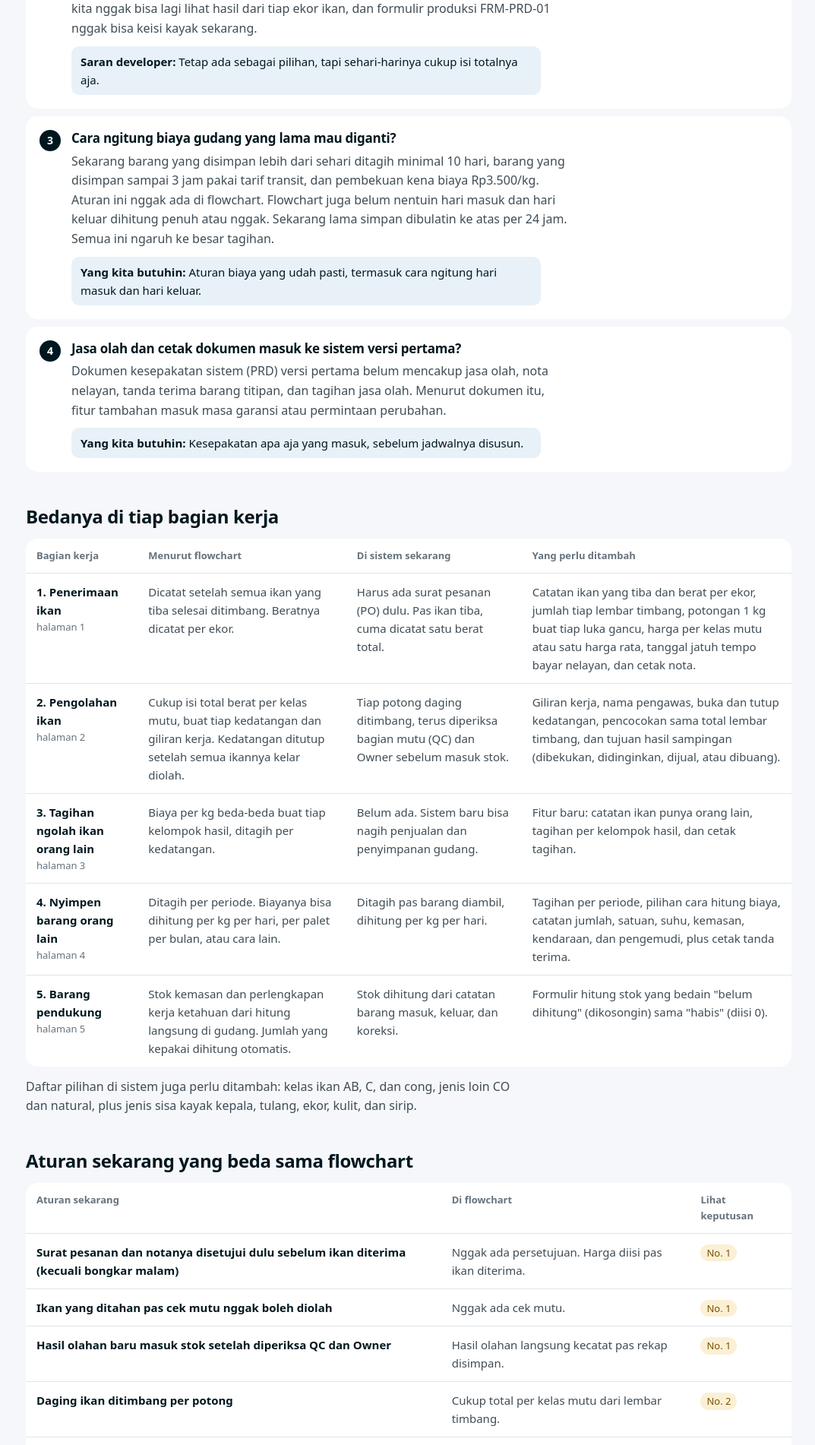
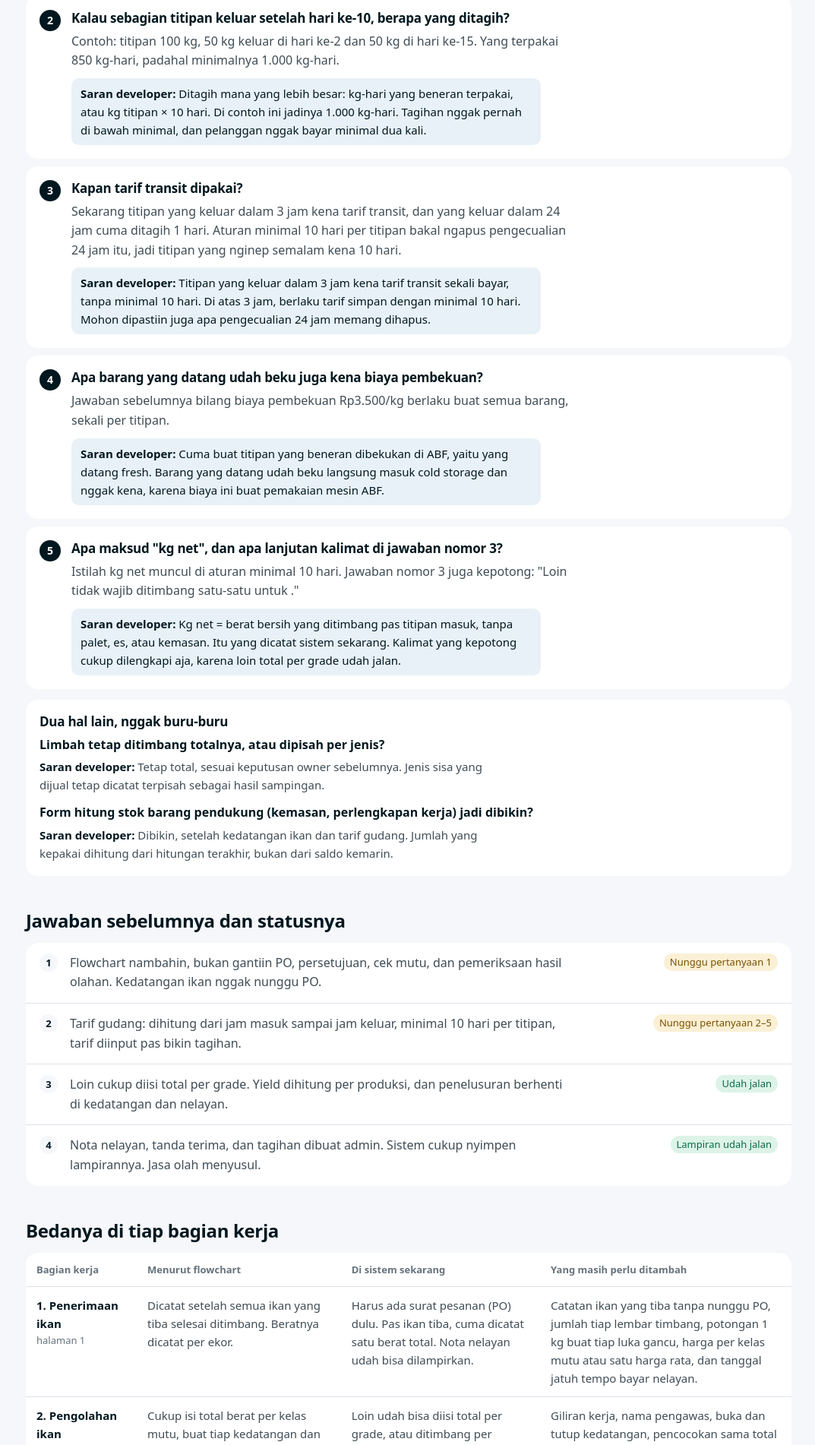
Before and after one commit to hdmimesir-afk/tunaproject, a Next.js app: page /flowchart in a window 1280 px wide. Shown: the part 880-2782 px from the top of the page at 76% size, without its empty margins (102-1175 px from the left). Built offline with nearby package versions, Linux system fonts and the light colour scheme; a web font is replaced by a local one.

Commit message:
Halaman /flowchart: status jawaban tim Katalis dan lima pertanyaan lanjutan dengan saran developer

```diff
--- a/app/flowchart/flowchart.css
+++ b/app/flowchart/flowchart.css
@@ -47,6 +47,16 @@
 .f-hal { display: block; font-size: 0.8125rem; font-weight: 400; color: var(--f-muted); }
 .f-tanda { display: inline-block; padding: 1px 8px; border-radius: 999px; background: var(--f-warn-bg); color: var(--f-warn); font-size: 0.8125rem; font-weight: 500; white-space: nowrap; }
 
+.f-tanda-siap { background: #ddf3e8; color: #0b6b4a; }
+.flowchart .f-status { display: grid; gap: 1px; overflow: hidden; border-radius: 16px; background: var(--f-rule); }
+.f-status li { display: grid; grid-template-columns: 28px minmax(0, 1fr) auto; gap: 12px; align-items: start; padding: 14px 18px; background: var(--f-card); }
+.f-nomor { width: 24px; height: 24px; border-radius: 50%; background: var(--f-paper); font-size: 0.8125rem; font-weight: 600; line-height: 24px; text-align: center; }
+.f-status p { max-width: 72ch; color: var(--f-ink-2); }
+.flowchart .f-lain { display: grid; gap: 12px; }
+.f-lain li { display: grid; gap: 4px; }
+.f-lain li > span { max-width: 72ch; color: var(--f-ink-2); font-size: 0.9375rem; }
+.f-lain li > span b { color: var(--f-ink); }
+
 .f-koreksi { display: grid; gap: 10px; }
 .f-koreksi article { display: grid; gap: 6px; min-width: 0; padding: 18px; border-radius: 16px; background: var(--f-card); }
 .f-koreksi article > p { max-width: 72ch; color: var(--f-ink-2); }
@@ -73,6 +83,8 @@
   .f-keputusan li { padding: 14px 14px 14px 52px; }
   .f-keputusan li::before { left: 14px; top: 14px; }
   .f-koreksi article { padding: 14px; }
+  .f-status li { grid-template-columns: 24px minmax(0, 1fr); padding: 14px; }
+  .f-status li .f-tanda { grid-column: 2; justify-self: start; }
 
   /* Di HP, tiap baris tabel jadi satu kartu dengan label di atas isinya, supaya tidak perlu digeser ke samping. */
   .f-tabel { overflow: visible; border-radius: 0; background: none; }
--- a/app/flowchart/page.tsx
+++ b/app/flowchart/page.tsx
@@ -4,7 +4,7 @@ import "./flowchart.css";
 
 export const metadata: Metadata = {
   title: "KATALIS ERP | Penyesuaian Flowchart",
-  description: "Bedanya flowchart sama sistem KATALIS ERP yang jalan sekarang, plus empat hal yang perlu diputusin.",
+  description: "Status jawaban tim Katalis atas flowchart, plus lima pertanyaan lanjutan dengan saran developer.",
   robots: { index: false, follow: false },
 };
 export const viewport: Viewport = { width: "device-width", initialScale: 1, themeColor: "#00171F" };
@@ -15,73 +15,83 @@ const JALUR = [
   { nama: "Jalur 3", isi: "Nyimpen barang punya orang lain (jasa simpan)" },
 ];
 
-const KEPUTUSAN = [
+const LANJUTAN = [
   {
-    tanya: "Flowchart ini gantiin tahap yang udah ada, atau cuma nambahin?",
-    alasan: "Sistem sekarang punya empat tahap: bikin surat pesanan (PO), nyetujuin pesanan, cek mutu ikan, dan meriksa hasil olahan. Keempatnya nggak ada di flowchart, jadi belum jelas masih dipakai atau nggak.",
-    label: "Saran developer",
-    jawab: "Nambahin aja. Harga dan mutu ikan tetap dicek kayak sekarang, terus catatan ikan yang tiba disambungin ke tahap-tahap itu.",
+    tanya: "Kalau ikan dicatat tanpa nunggu PO, siapa yang nyetujuin harga nelayan, dan apa pembayaran tetap nunggu persetujuan?",
+    alasan: "Jawaban sebelumnya: kedatangan ikan dan nota nelayan nggak boleh nunggu PO. Padahal sekarang harga disetujui Finance dan Owner dulu sebelum bisa dibayar, jadi kontrol ini perlu tempat baru.",
+    saran: "Kedatangan dicatat langsung, lengkap dengan berat, grade, dan harga dari nota nelayan, terus sistem otomatis bikin pengajuan pembelian. Finance meriksa, Owner nyetujuin, dan pembayaran baru bisa dicatat setelah disetujui. Cek mutu dan produksi tetap jalan tanpa nunggu. Caranya sama kayak bongkar malam sekarang.",
   },
   {
-    tanya: "Daging ikan (loin) masih perlu ditimbang satu-satu?",
-    alasan: "Flowchart cuma nyatet berat total per kelas mutu. Kalau timbang satu-satu dihapus, kita nggak bisa lagi lihat hasil dari tiap ekor ikan, dan formulir produksi FRM-PRD-01 nggak bisa keisi kayak sekarang.",
-    label: "Saran developer",
-    jawab: "Tetap ada sebagai pilihan, tapi sehari-harinya cukup isi totalnya aja.",
+    tanya: "Kalau sebagian titipan keluar setelah hari ke-10, berapa yang ditagih?",
+    alasan: "Contoh: titipan 100 kg, 50 kg keluar di hari ke-2 dan 50 kg di hari ke-15. Yang terpakai 850 kg-hari, padahal minimalnya 1.000 kg-hari.",
+    saran: "Ditagih mana yang lebih besar: kg-hari yang beneran terpakai, atau kg titipan × 10 hari. Di contoh ini jadinya 1.000 kg-hari. Tagihan nggak pernah di bawah minimal, dan pelanggan nggak bayar minimal dua kali.",
   },
   {
-    tanya: "Cara ngitung biaya gudang yang lama mau diganti?",
-    alasan: "Sekarang barang yang disimpan lebih dari sehari ditagih minimal 10 hari, barang yang disimpan sampai 3 jam pakai tarif transit, dan pembekuan kena biaya Rp3.500/kg. Aturan ini nggak ada di flowchart. Flowchart juga belum nentuin hari masuk dan hari keluar dihitung penuh atau nggak. Sekarang lama simpan dibulatin ke atas per 24 jam. Semua ini ngaruh ke besar tagihan.",
-    label: "Yang kita butuhin",
-    jawab: "Aturan biaya yang udah pasti, termasuk cara ngitung hari masuk dan hari keluar.",
+    tanya: "Kapan tarif transit dipakai?",
+    alasan: "Sekarang titipan yang keluar dalam 3 jam kena tarif transit, dan yang keluar dalam 24 jam cuma ditagih 1 hari. Aturan minimal 10 hari per titipan bakal ngapus pengecualian 24 jam itu, jadi titipan yang nginep semalam kena 10 hari.",
+    saran: "Titipan yang keluar dalam 3 jam kena tarif transit sekali bayar, tanpa minimal 10 hari. Di atas 3 jam, berlaku tarif simpan dengan minimal 10 hari. Mohon dipastiin juga apa pengecualian 24 jam memang dihapus.",
   },
   {
-    tanya: "Jasa olah dan cetak dokumen masuk ke sistem versi pertama?",
-    alasan: "Dokumen kesepakatan sistem (PRD) versi pertama belum mencakup jasa olah, nota nelayan, tanda terima barang titipan, dan tagihan jasa olah. Menurut dokumen itu, fitur tambahan masuk masa garansi atau permintaan perubahan.",
-    label: "Yang kita butuhin",
-    jawab: "Kesepakatan apa aja yang masuk, sebelum jadwalnya disusun.",
+    tanya: "Apa barang yang datang udah beku juga kena biaya pembekuan?",
+    alasan: "Jawaban sebelumnya bilang biaya pembekuan Rp3.500/kg berlaku buat semua barang, sekali per titipan.",
+    saran: "Cuma buat titipan yang beneran dibekukan di ABF, yaitu yang datang fresh. Barang yang datang udah beku langsung masuk cold storage dan nggak kena, karena biaya ini buat pemakaian mesin ABF.",
   },
+  {
+    tanya: "Apa maksud \"kg net\", dan apa lanjutan kalimat di jawaban nomor 3?",
+    alasan: "Istilah kg net muncul di aturan minimal 10 hari. Jawaban nomor 3 juga kepotong: \"Loin tidak wajib ditimbang satu-satu untuk .\"",
+    saran: "Kg net = berat bersih yang ditimbang pas titipan masuk, tanpa palet, es, atau kemasan. Itu yang dicatat sistem sekarang. Kalimat yang kepotong cukup dilengkapi aja, karena loin total per grade udah jalan.",
+  },
+];
+
+const LAIN = [
+  {
+    tanya: "Limbah tetap ditimbang totalnya, atau dipisah per jenis?",
+    saran: "Tetap total, sesuai keputusan owner sebelumnya. Jenis sisa yang dijual tetap dicatat terpisah sebagai hasil sampingan.",
+  },
+  {
+    tanya: "Form hitung stok barang pendukung (kemasan, perlengkapan kerja) jadi dibikin?",
+    saran: "Dibikin, setelah kedatangan ikan dan tarif gudang. Jumlah yang kepakai dihitung dari hitungan terakhir, bukan dari saldo kemarin.",
+  },
+];
+
+const JAWABAN = [
+  { isi: "Flowchart nambahin, bukan gantiin PO, persetujuan, cek mutu, dan pemeriksaan hasil olahan. Kedatangan ikan nggak nunggu PO.", status: "Nunggu pertanyaan 1", siap: false },
+  { isi: "Tarif gudang: dihitung dari jam masuk sampai jam keluar, minimal 10 hari per titipan, tarif diinput pas bikin tagihan.", status: "Nunggu pertanyaan 2–5", siap: false },
+  { isi: "Loin cukup diisi total per grade. Yield dihitung per produksi, dan penelusuran berhenti di kedatangan dan nelayan.", status: "Udah jalan", siap: true },
+  { isi: "Nota nelayan, tanda terima, dan tagihan dibuat admin. Sistem cukup nyimpen lampirannya. Jasa olah menyusul.", status: "Lampiran udah jalan", siap: true },
 ];
 
 const ALUR = [
   {
     nama: "1. Penerimaan ikan", hal: "halaman 1",
     flowchart: "Dicatat setelah semua ikan yang tiba selesai ditimbang. Beratnya dicatat per ekor.",
-    sekarang: "Harus ada surat pesanan (PO) dulu. Pas ikan tiba, cuma dicatat satu berat total.",
-    dibuat: "Catatan ikan yang tiba dan berat per ekor, jumlah tiap lembar timbang, potongan 1 kg buat tiap luka gancu, harga per kelas mutu atau satu harga rata, tanggal jatuh tempo bayar nelayan, dan cetak nota.",
+    sekarang: "Harus ada surat pesanan (PO) dulu. Pas ikan tiba, cuma dicatat satu berat total. Nota nelayan udah bisa dilampirkan.",
+    dibuat: "Catatan ikan yang tiba tanpa nunggu PO, jumlah tiap lembar timbang, potongan 1 kg buat tiap luka gancu, harga per kelas mutu atau satu harga rata, dan tanggal jatuh tempo bayar nelayan.",
   },
   {
     nama: "2. Pengolahan ikan", hal: "halaman 2",
     flowchart: "Cukup isi total berat per kelas mutu, buat tiap kedatangan dan giliran kerja. Kedatangan ditutup setelah semua ikannya kelar diolah.",
-    sekarang: "Tiap potong daging ditimbang, terus diperiksa bagian mutu (QC) dan Owner sebelum masuk stok.",
+    sekarang: "Loin udah bisa diisi total per grade, atau ditimbang per potong kalau perlu. Tetap diperiksa QC dan Owner sebelum masuk stok.",
     dibuat: "Giliran kerja, nama pengawas, buka dan tutup kedatangan, pencocokan sama total lembar timbang, dan tujuan hasil sampingan (dibekukan, didinginkan, dijual, atau dibuang).",
   },
   {
     nama: "3. Tagihan ngolah ikan orang lain", hal: "halaman 3",
     flowchart: "Biaya per kg beda-beda buat tiap kelompok hasil, ditagih per kedatangan.",
     sekarang: "Belum ada. Sistem baru bisa nagih penjualan dan penyimpanan gudang.",
-    dibuat: "Fitur baru: catatan ikan punya orang lain, tagihan per kelompok hasil, dan cetak tagihan.",
+    dibuat: "Menyusul, bukan prioritas: catatan ikan punya orang lain dan tagihan per kelompok hasil.",
   },
   {
     nama: "4. Nyimpen barang orang lain", hal: "halaman 4",
     flowchart: "Ditagih per periode. Biayanya bisa dihitung per kg per hari, per palet per bulan, atau cara lain.",
-    sekarang: "Ditagih pas barang diambil, dihitung per kg per hari.",
-    dibuat: "Tagihan per periode, pilihan cara hitung biaya, catatan jumlah, satuan, suhu, kemasan, kendaraan, dan pengemudi, plus cetak tanda terima.",
+    sekarang: "Ditagih pas barang diambil, dihitung per kg per hari. Tanda terima dan tagihan udah bisa dilampirkan.",
+    dibuat: "Aturan tarif baru (nunggu pertanyaan 2–5), tagihan per periode, dan catatan jumlah, satuan, suhu, kemasan, kendaraan, dan pengemudi.",
   },
   {
     nama: "5. Barang pendukung", hal: "halaman 5",
     flowchart: "Stok kemasan dan perlengkapan kerja ketahuan dari hitung langsung di gudang. Jumlah yang kepakai dihitung otomatis.",
     sekarang: "Stok dihitung dari catatan barang masuk, keluar, dan koreksi.",
-    dibuat: "Formulir hitung stok yang bedain \"belum dihitung\" (dikosongin) sama \"habis\" (diisi 0).",
+    dibuat: "Formulir hitung stok yang bedain \"belum dihitung\" (dikosongin) sama \"habis\" (diisi 0), kalau jadi dibikin.",
   },
-];
-
-const BENTROK = [
-  { aturan: "Surat pesanan dan notanya disetujui dulu sebelum ikan diterima (kecuali bongkar malam)", flowchart: "Nggak ada persetujuan. Harga diisi pas ikan diterima.", keputusan: "No. 1" },
-  { aturan: "Ikan yang ditahan pas cek mutu nggak boleh diolah", flowchart: "Nggak ada cek mutu.", keputusan: "No. 1" },
-  { aturan: "Hasil olahan baru masuk stok setelah diperiksa QC dan Owner", flowchart: "Hasil olahan langsung kecatat pas rekap disimpan.", keputusan: "No. 1" },
-  { aturan: "Daging ikan ditimbang per potong", flowchart: "Cukup total per kelas mutu dari lembar timbang.", keputusan: "No. 2" },
-  { aturan: "Minimal ditagih 10 hari, tarif transit sampai 3 jam, biaya pembekuan ditagih terpisah", flowchart: "Nggak disebut.", keputusan: "No. 3" },
-  { aturan: "Limbah cukup ditimbang totalnya (keputusan owner)", flowchart: "Sisa dipisah per jenis, dan dicatat ke mana perginya.", keputusan: "Perlu dipastiin" },
 ];
 
 const CONTOH = [
@@ -108,8 +118,8 @@ const ISTILAH = [
   ["Lembar timbang (Tally)", "Catatan kertas petugas yang nimbang ikan di lantai"],
   ["Gancu", "Alat pengait ikan. Tiap lukanya motong berat yang dibayar 1 kg"],
   ["Cong", "Satu harga rata buat semua ikan, tanpa kelas mutu"],
-  ["Giliran kerja (shift)", "Pembagian jam kerja, misalnya pagi dan malam"],
-  ["Rekap", "Ringkasan total hasil kerja"],
+  ["Kg-hari", "Berat dikali lama simpan. 100 kg selama 10 hari = 1.000 kg-hari"],
+  ["Bongkar malam", "Ikan yang dibongkar sebelum pesanannya disetujui. Pembayarannya tetap nunggu persetujuan"],
   ["Hasil sampingan", "Bagian ikan selain loin, kayak toro, rahang, dan tetelan"],
   ["ABF", "Ruang pembeku cepat"],
   ["Transit", "Barang yang cuma mampir sebentar di gudang"],
@@ -126,40 +136,66 @@ export default function FlowchartPage() {
 
       <main id="atas" className="f-isi">
         <section className="f-bagian" aria-labelledby="judul">
-          <p className="f-sumber">Dari flowchart_v1.pdf · 5 November 2026</p>
+          <p className="f-sumber">Dari flowchart_v1.pdf · diperbarui 6 November 2026</p>
           <h1 id="judul">Apa aja yang perlu disesuaikan di sistem</h1>
           <p className="f-pengantar">Ini hasil perbandingan flowchart dari tim Katalis dengan sistem yang jalan sekarang.</p>
-          <p className="f-pengantar">Sekarang pencatatan mulai dari surat pesanan, dan daging ikan ditimbang satu-satu. Di flowchart, pencatatan mulai pas ikan tiba, dan daging ikan cukup dicatat totalnya. Layanan ngolah ikan punya orang lain juga belum ada di sistem. Sebelum mulai dikerjain, ada empat hal yang perlu diputusin dulu.</p>
+          <p className="f-pengantar">Empat keputusan sebelumnya udah dijawab, dan sebagian udah jalan di sistem. Sisanya nunggu lima pertanyaan lanjutan di bawah. Tiap pertanyaan udah ada saran developer, jadi cukup jawab setuju, atau tulis aturan yang diinginkan.</p>
           <ul className="f-jalur" aria-label="Tiga jenis kegiatan usaha di flowchart">
             {JALUR.map((j) => <li key={j.nama}><b>{j.nama}</b><span>{j.isi}</span></li>)}
           </ul>
         </section>
 
-        <section className="f-bagian" aria-labelledby="h-keputusan">
-          <h2 id="h-keputusan">Empat hal yang perlu diputusin tim Katalis</h2>
+        <section className="f-bagian" aria-labelledby="h-lanjutan">
+          <h2 id="h-lanjutan">Lima pertanyaan lanjutan buat tim Katalis</h2>
           <ol className="f-keputusan">
-            {KEPUTUSAN.map((k) => (
+            {LANJUTAN.map((k) => (
               <li key={k.tanya}>
                 <h3>{k.tanya}</h3>
                 <p>{k.alasan}</p>
-                <p className="f-saran"><b>{k.label}:</b> {k.jawab}</p>
+                <p className="f-saran"><b>Saran developer:</b> {k.saran}</p>
               </li>
             ))}
           </ol>
+          <div className="f-koreksi">
+            <article>
+              <h3>Dua hal lain, nggak buru-buru</h3>
+              <ul className="f-lain">
+                {LAIN.map((l) => (
+                  <li key={l.tanya}>
+                    <b>{l.tanya}</b>
+                    <span><b>Saran developer:</b> {l.saran}</span>
+                  </li>
+                ))}
+              </ul>
+            </article>
+          </div>
+        </section>
+
+        <section className="f-bagian" aria-labelledby="h-jawaban">
+          <h2 id="h-jawaban">Jawaban sebelumnya dan statusnya</h2>
+          <ul className="f-status">
+            {JAWABAN.map((j, i) => (
+              <li key={j.isi}>
+                <span className="f-nomor">{i + 1}</span>
+                <p>{j.isi}</p>
+                <span className={j.siap ? "f-tanda f-tanda-siap" : "f-tanda"}>{j.status}</span>
+              </li>
+            ))}
+          </ul>
         </section>
 
         <section className="f-bagian" aria-labelledby="h-alur">
           <h2 id="h-alur">Bedanya di tiap bagian kerja</h2>
           <div className="f-tabel" tabIndex={0} role="region" aria-labelledby="h-alur">
             <table>
-              <thead><tr><th scope="col">Bagian kerja</th><th scope="col">Menurut flowchart</th><th scope="col">Di sistem sekarang</th><th scope="col">Yang perlu ditambah</th></tr></thead>
+              <thead><tr><th scope="col">Bagian kerja</th><th scope="col">Menurut flowchart</th><th scope="col">Di sistem sekarang</th><th scope="col">Yang masih perlu ditambah</th></tr></thead>
               <tbody>
                 {ALUR.map((a) => (
                   <tr key={a.nama}>
                     <th scope="row">{a.nama} <span className="f-hal">{a.hal}</span></th>
                     <td data-label="Menurut flowchart">{a.flowchart}</td>
                     <td data-label="Di sistem sekarang">{a.sekarang}</td>
-                    <td data-label="Yang perlu ditambah">{a.dibuat}</td>
+                    <td data-label="Yang masih perlu ditambah">{a.dibuat}</td>
                   </tr>
                 ))}
               </tbody>
@@ -168,30 +204,12 @@ export default function FlowchartPage() {
           <p className="f-catatan">Daftar pilihan di sistem juga perlu ditambah: kelas ikan AB, C, dan cong, jenis loin CO dan natural, plus jenis sisa kayak kepala, tulang, ekor, kulit, dan sirip.</p>
         </section>
 
-        <section className="f-bagian" aria-labelledby="h-bentrok">
-          <h2 id="h-bentrok">Aturan sekarang yang beda sama flowchart</h2>
-          <div className="f-tabel" tabIndex={0} role="region" aria-labelledby="h-bentrok">
-            <table>
-              <thead><tr><th scope="col">Aturan sekarang</th><th scope="col">Di flowchart</th><th scope="col">Lihat keputusan</th></tr></thead>
-              <tbody>
-                {BENTROK.map((b) => (
-                  <tr key={b.aturan}>
-                    <th scope="row">{b.aturan}</th>
-                    <td data-label="Di flowchart">{b.flowchart}</td>
-                    <td data-label="Lihat keputusan"><span className="f-tanda">{b.keputusan}</span></td>
-                  </tr>
-                ))}
-              </tbody>
-            </table>
-          </div>
-        </section>
-
         <section className="f-bagian" aria-labelledby="h-koreksi">
           <h2 id="h-koreksi">Bagian flowchart yang perlu dibenerin</h2>
           <div className="f-koreksi">
             <article>
               <h3>Halaman 3: pengecekan selisih berat nggak bisa jalan</h3>
-              <p>Rumusnya ngitung sisa yang nggak ditimbang dari berat ikan diterima dikurangi hasil lain. Totalnya terus dibandingin lagi sama berat ikan diterima, padahal angka itu udah dipakai buat ngitungnya. &quot;Hasil lain&quot; bisa punya dua arti, dan dua-duanya bermasalah. Angka di bawah cuma contoh.</p>
+              <p>Ini buat jasa olah, jadi baru kepake nanti. Rumusnya ngitung sisa yang nggak ditimbang dari berat ikan diterima dikurangi hasil lain. Totalnya terus dibandingin lagi sama berat ikan diterima, padahal angka itu udah dipakai buat ngitungnya. &quot;Hasil lain&quot; bisa punya dua arti, dan dua-duanya bermasalah. Angka di bawah cuma contoh.</p>
               <div className="f-contoh">
                 {CONTOH.map((c) => (
                   <figure key={c.judul}>
@@ -209,10 +227,6 @@ export default function FlowchartPage() {
               <h3>Halaman 5: rumusnya pakai &quot;saldo kemarin&quot;</h3>
               <p>Awal alurnya ngambil hasil hitungan terakhir, tapi rumusnya pakai saldo kemarin. Kalau barangnya nggak dihitung tiap hari, jumlah yang kepakai jadi salah. Mending rumusnya pakai hasil hitungan terakhir.</p>
             </article>
-            <article>
-              <h3>Halaman 4: hari masuk dan hari keluar belum ditentuin</h3>
-              <p>Flowchart-nya sendiri udah nandain ini sebagai hal yang perlu diputusin. Jawabannya masuk ke keputusan nomor 3.</p>
-            </article>
           </div>
         </section>
 
@@ -227,8 +241,8 @@ export default function FlowchartPage() {
           <h2 id="h-dasar">Cara laporan ini dibikin</h2>
           <ul className="f-dasar">
             <li>Flowchart dibaca dari tulisan di file PDF. Arah panahnya kita simpulin dari tulisan dan urutannya, jadi tolong dikoreksi kalau ada yang keliru.</li>
-            <li>Sistem dicocokin sama catatan teknisnya: database, formulir, dan PRD. Alurnya nggak dicoba langsung di aplikasi buat laporan ini.</li>
-            <li>Belum ada alur kerja di sistem yang diubah. Urutan pengerjaan dan rencana buat data yang udah ada disusun setelah keempat hal di atas diputusin.</li>
+            <li>Sistem dicocokin sama catatan teknisnya: database, formulir, dan PRD.</li>
+            <li>Yang ditandai &quot;udah jalan&quot; udah tayang di aplikasi. Kedatangan ikan tanpa PO dan aturan tarif gudang baru dikerjain setelah pertanyaan lanjutan dijawab.</li>
           </ul>
         </section>
       </main>
```
Also changed, not shown: 1 other file (tests, documents, lock files or other folders).
